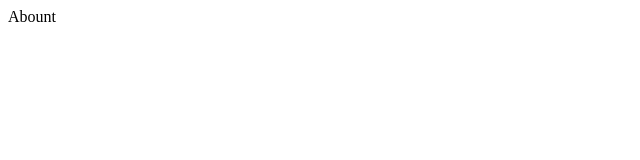
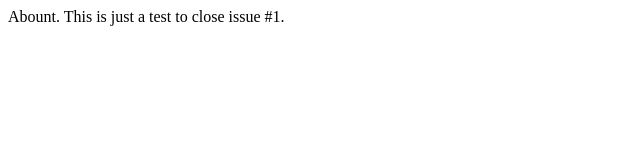
Before and after one commit to jeffreychea/test, a plain HTML site: page about.html in a window 1280 px wide. Shown: the whole page, without its empty margins (0-640 px from the left). Drawn offline with Linux system fonts and the light colour scheme.

Commit message:
Update about.html
This is to close issue #1

```diff
--- a/about.html
+++ b/about.html
@@ -2,6 +2,6 @@
 <head>
 </head>
 <body>
-Abount
+Abount.  This is just a test to close issue #1.
 </body>
 </html>
```
